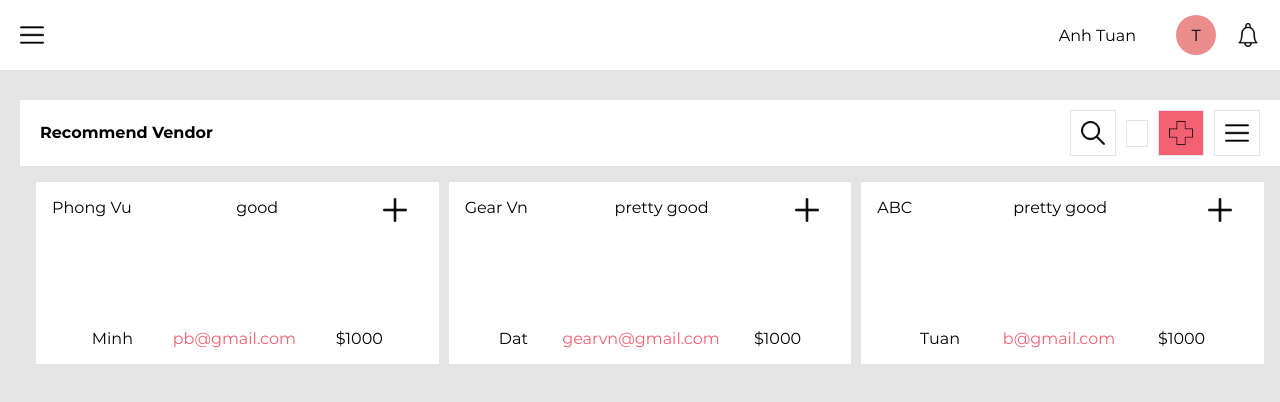
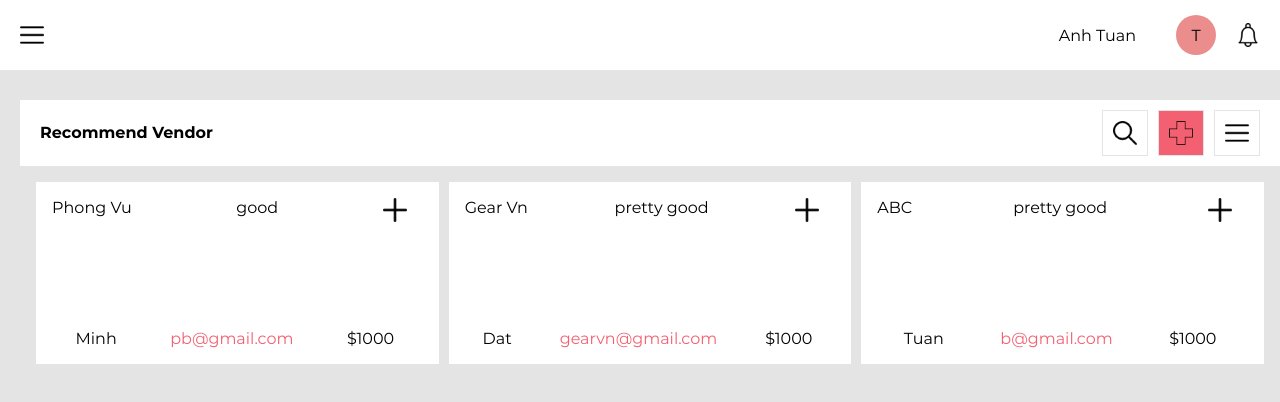
Before and after one commit to tuan4700/vendor_ui_web, a React (Create React App) app in the folder vendor-ui/: page /vendor-recommend in a window 1280 px wide. Shown: the top 402 px of the page. Built offline with nearby package versions, Linux system fonts and the light colour scheme; what @react-pdf/renderer would draw is missing.

Commit message:
bao cao cuoi ky

```diff
--- a/vendor-ui/src/components/TitleBar.jsx
+++ b/vendor-ui/src/components/TitleBar.jsx
@@ -30,11 +30,11 @@ const TitleBar = (props) => {
               </Button>
             </div>
 
-            <div className="titleBar_actions-btn titleBar_actions-delete">
+            {/* <div className="titleBar_actions-btn titleBar_actions-delete">
               <Button size="small">
                 <Icon name="delete" />
               </Button>
-            </div>
+            </div> */}
 
             <div className="titleBar_actions-btn titleBar_actions-add">
               <Link to={props.addLink || ""}>
--- a/vendor-ui/src/scss/component/Input.scss
+++ b/vendor-ui/src/scss/component/Input.scss
@@ -33,12 +33,12 @@
     outline: none;
     font-size: rem(15);
     padding: rem(12);
-    // margin-left: rem(-100);
   }
 
   &_inputContainer {
     max-width: rem(250);
     flex-shrink: 0;
     transition: $normal-transition;
+    margin-left: rem(-100);
   }
 }
--- a/vendor-ui/src/scss/component/Select.scss
+++ b/vendor-ui/src/scss/component/Select.scss
@@ -32,10 +32,11 @@
     max-width: rem(226);
     flex-shrink: 0;
     flex-basis: 100%;
+    // margin-left: rem(-170);
   }
   &_select {
     width: 110%;
     padding: rem(8);
-    // margin-left: rem(-110);
+    // margin-left: rem(-170);
   }
 }
--- a/vendor-ui/src/scss/component/VendorMiniForm.scss
+++ b/vendor-ui/src/scss/component/VendorMiniForm.scss
@@ -35,5 +35,13 @@
     &-email {
       color: $lightCarminePink;
     }
+    &-name{
+      align-items: center;
+      margin-left: rem(-30);
+    }
+    &-total{
+      align-items: center;
+      margin-right: rem(-25);
+    }
   }
 }
```
Also changed, not shown: vendor-ui/src/assets/icons/white-cross.png, 1 other file (tests, documents, lock files or other folders).
